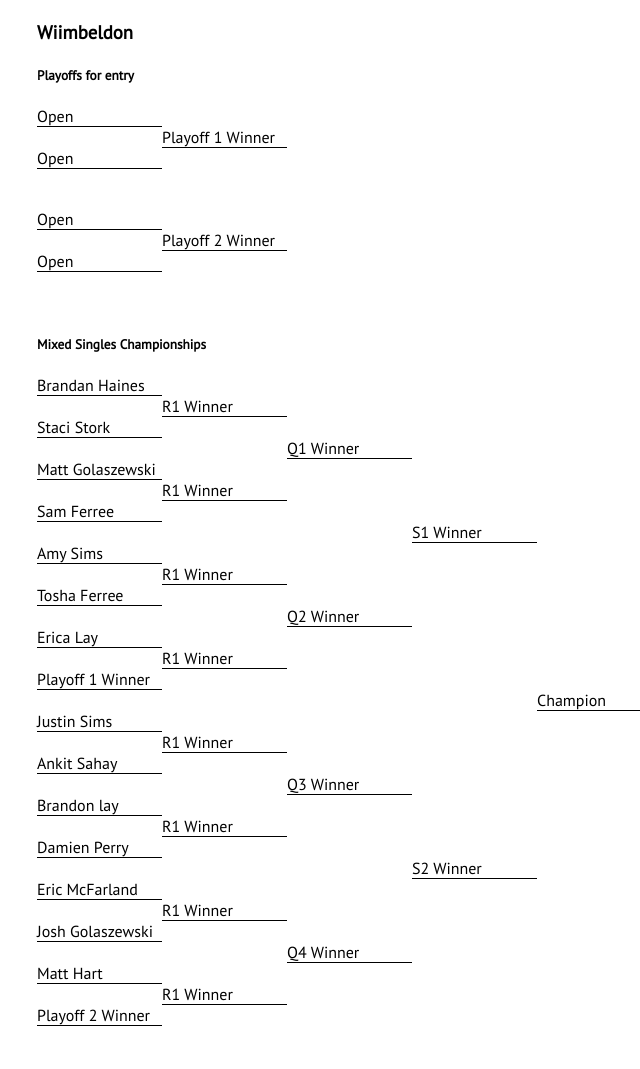
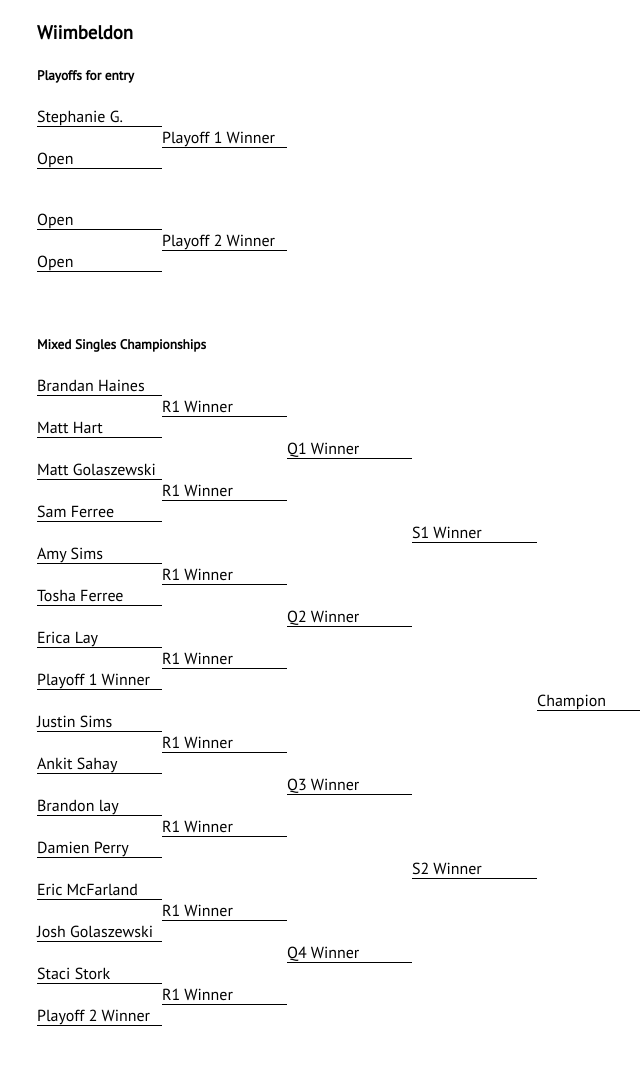
Before and after one commit to CzechsMix/czechsmix.github.io, a Jekyll site: the page built from wiimbeldon.html, in a window 1280 px wide. Shown: the part 407-1476 px from the top of the page, without its empty margins (253-893 px from the left). Built offline with Jekyll 4.4.1, drawn with Linux system fonts in a browser that asks for light colours; nearby versions of some CDN libraries.

Commit message:
update bracket

```diff
--- a/wiimbeldon.html
+++ b/wiimbeldon.html
@@ -5,7 +5,7 @@ layout: default
 
 <h5>Playoffs for entry</h5>
 <div class="bracket">
-  <div class="round">Open</div>
+  <div class="round">Stephanie G.</div>
     <div class="round"> Playoff 1 Winner</div>
   <div class="round">Open</div>
 </div>
@@ -21,7 +21,7 @@ layout: default
 <div class="bracket">
   <div class="round">Brandan Haines</div>
     <div class="round">R1 Winner</div>
-  <div class="round">Staci Stork</div>
+  <div class="round">Matt Hart</div>
       <div class="round">Q1 Winner</div>
   <div class="round">Matt Golaszewski</div>
     <div class="round">R1 Winner</div>
@@ -47,7 +47,7 @@ layout: default
     <div class="round">R1 Winner</div>
   <div class="round">Josh Golaszewski</div>
       <div class="round">Q4 Winner</div>
-  <div class="round">Matt Hart</div>
+  <div class="round">Staci Stork</div>
     <div class="round">R1 Winner</div>
   <div class="round">Playoff 2 Winner</div>
 </div>
```
Lines whose indentation alone changed are shown as unchanged.
